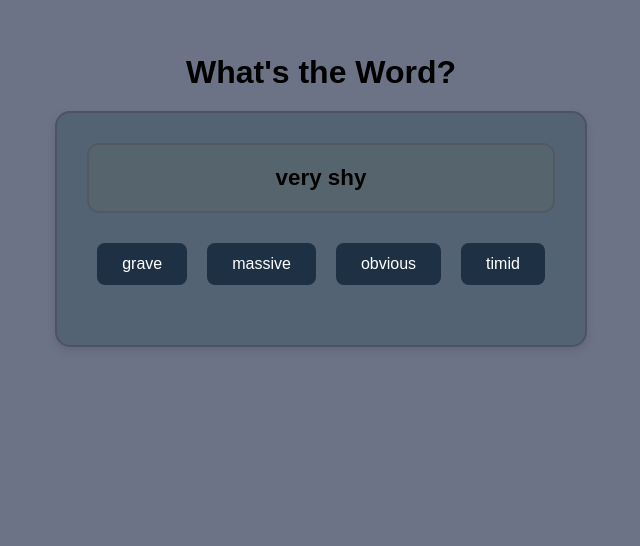
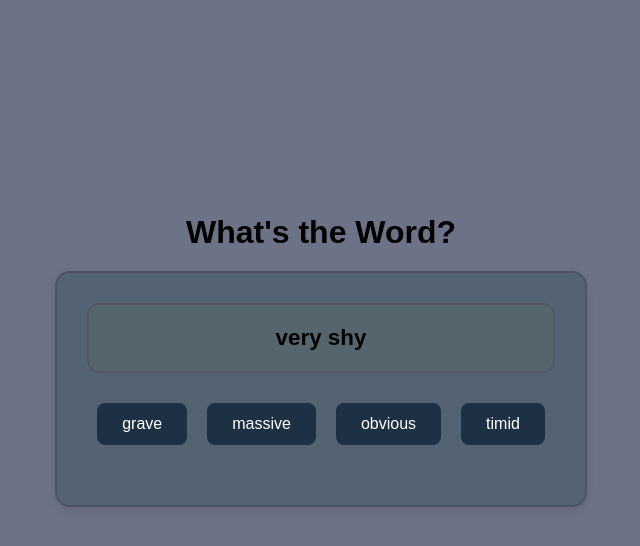
Before and after one commit to caplander/WordsApp, a plain HTML site: page main.html in a window 1280 px wide. Shown: the part 350-896 px from the top of the page, without its empty margins (319-959 px from the left). Drawn offline with Linux system fonts and the light colour scheme.

Commit message:
Update main.html

```diff
--- a/main.html
+++ b/main.html
@@ -9,7 +9,7 @@
     <style>
     body {
       margin: 0;
-      padding-top: 140px; /* 🔥 Ekranın üstünden boşluk bırakır */
+      padding-top: 300px; /* 🔥 Ekranın üstünden boşluk bırakır */
       text-align: center;
       font-family: sans-serif;
     }
```
